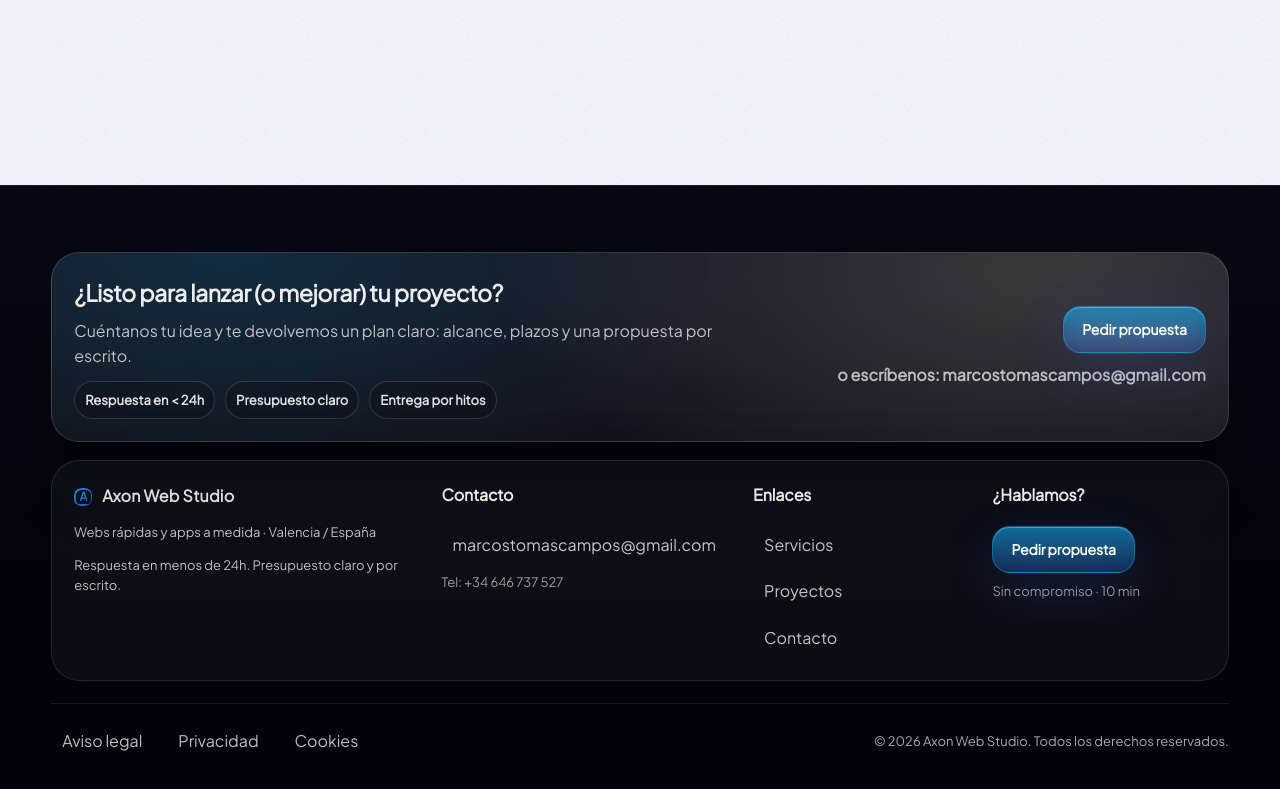
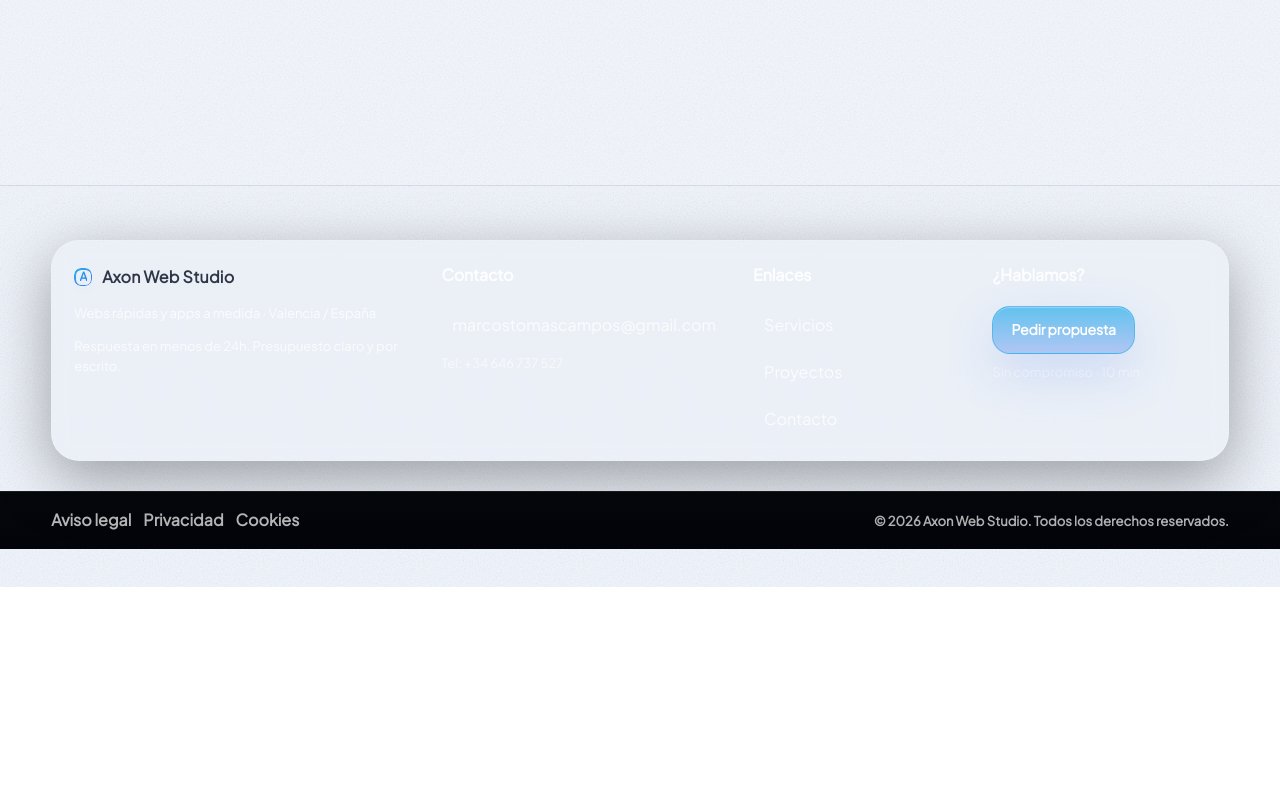
Before and after one commit to MarcosLuna23/primeraprueba, a React (Vite) app: page / in a window 1280 px wide. Shown: the part 9161-9950 px from the top of the page. After the commit the page ends 9748 px from the top, so only its background shows below. Built offline with nearby package versions, Linux system fonts and the light colour scheme.

Commit message:
Footer: switch to clean light footer + thin dark legal bar

```diff
--- a/src/App.jsx
+++ b/src/App.jsx
@@ -1077,24 +1077,6 @@ function Footer() {
   return (
     <footer className="footer">
       <div className="container">
-        <div className="footerCta">
-          <div>
-            <h2>¿Listo para lanzar (o mejorar) tu proyecto?</h2>
-            <p className="muted">
-              Cuéntanos tu idea y te devolvemos un plan claro: alcance, plazos y una propuesta por escrito.
-            </p>
-            <ul className="footerCta__trust">
-              <li><strong>Respuesta en &lt; 24h</strong></li>
-              <li><strong>Presupuesto claro</strong></li>
-              <li><strong>Entrega por hitos</strong></li>
-            </ul>
-          </div>
-          <div className="footerCta__actions">
-            <Button className="btn--primary" href="#contacto">Pedir propuesta</Button>
-            <a className="footerCta__secondary" href={`mailto:${BRAND.email}`}>o escríbenos: {BRAND.email}</a>
-          </div>
-        </div>
-
         <div className="footer__top">
           <div>
             <div className="brand brand--footer">
@@ -1128,14 +1110,16 @@ function Footer() {
             <span className="footer__meta">Sin compromiso · 10 min</span>
           </div>
         </div>
+      </div>
 
-        <div className="footer__bottom">
-          <div className="footer__legal">
-            <a className="footer__link" href="#">Aviso legal</a>
-            <a className="footer__link" href="#">Privacidad</a>
-            <a className="footer__link" href="#">Cookies</a>
+      <div className="footerBar">
+        <div className="container footerBar__inner">
+          <div className="footerBar__legal">
+            <a className="footerBar__link" href="#">Aviso legal</a>
+            <a className="footerBar__link" href="#">Privacidad</a>
+            <a className="footerBar__link" href="#">Cookies</a>
           </div>
-          <div className="footer__copy muted small">© {year} {BRAND.name}. Todos los derechos reservados.</div>
+          <div className="footerBar__copy">© {year} {BRAND.name}. Todos los derechos reservados.</div>
         </div>
       </div>
     </footer>
--- a/src/styles.css
+++ b/src/styles.css
@@ -1421,60 +1421,76 @@ input:focus, textarea:focus { border-color: rgba(14, 165, 233, 0.55); box-shadow
   position: relative;
 }
 
-/* Conversion CTA band */
-.footerCta {
+/* Footer option A: clean/light footer + thin dark bar */
+.footer {
+  padding: 54px 0 38px;
+  background: transparent;
+  border-top: 1px solid rgba(15, 23, 42, 0.10);
+  color: rgba(15, 23, 42, 0.92);
+}
+
+.footer .muted { color: rgba(15, 23, 42, 0.70); }
+.footer .small { color: rgba(15, 23, 42, 0.70); }
+
+.footer__top {
+  position: relative;
   display: grid;
-  grid-template-columns: 1.25fr 0.75fr;
-  gap: 18px;
-  align-items: center;
-  padding: 22px;
-  border-radius: 28px;
-  border: 1px solid rgba(255, 255, 255, 0.14);
-  background:
-    radial-gradient(900px 420px at 15% 0%, rgba(14, 165, 233, 0.16), transparent 60%),
-    radial-gradient(900px 420px at 85% 10%, rgba(243, 214, 198, 0.18), transparent 62%),
-    rgba(255, 255, 255, 0.06);
-  box-shadow: 0 22px 70px rgba(0, 0, 0, 0.40);
-  backdrop-filter: blur(10px);
-  margin-bottom: 18px;
-}
-.footerCta h2 {
-  margin: 0 0 8px;
-  font-size: clamp(20px, 1.8vw, 28px);
-  letter-spacing: -0.02em;
-}
-.footerCta p { margin: 0 0 12px; color: rgba(255, 255, 255, 0.72); }
-.footerCta__actions {
-  display: grid;
-  justify-items: end;
-  gap: 10px;
-}
-.footerCta__secondary {
-  color: rgba(255, 255, 255, 0.70);
+  grid-template-columns: 1.6fr 1fr 1fr 1fr;
+  gap: 26px;
+  align-items: start;
+  padding: 0;
+  border-radius: 0;
+  border: 0;
+  background: transparent;
+  box-shadow: none;
+  backdrop-filter: none;
+}
+
+.footer__label { color: rgba(15, 23, 42, 0.92); }
+.footer__meta { color: rgba(15, 23, 42, 0.58); }
+
+.footer__link {
+  display: inline-flex;
+  width: max-content;
+  padding: 4px 0;
+  border-radius: 10px;
+  border: 0;
+  color: rgba(15, 23, 42, 0.74);
+  text-decoration: none;
+  transition: transform 220ms var(--ease), color 160ms ease;
+}
+.footer__link:hover {
+  transform: translateY(-1px);
+  color: rgba(15, 23, 42, 0.92);
+  box-shadow: none;
+  background: transparent;
+}
+
+.footerBar {
+  margin-top: 30px;
+  background: linear-gradient(180deg, #05070b, #03040a);
+  border-top: 1px solid rgba(255, 255, 255, 0.10);
+  color: rgba(255, 255, 255, 0.88);
+}
+.footerBar__inner {
+  display: flex;
+  align-items: center;
+  justify-content: space-between;
+  gap: 14px;
+  flex-wrap: wrap;
+  padding: 16px 0;
+}
+.footerBar__legal { display: flex; gap: 12px; flex-wrap: wrap; }
+.footerBar__link {
+  color: rgba(255, 255, 255, 0.72);
   text-decoration: none;
   font-weight: 800;
 }
-.footerCta__secondary:hover { color: rgba(255, 255, 255, 0.92); }
-.footerCta__trust {
-  list-style: none;
-  padding: 0;
-  margin: 0;
-  display: flex;
-  flex-wrap: wrap;
-  gap: 10px;
-}
-.footerCta__trust li {
-  padding: 8px 10px;
-  border-radius: 999px;
-  border: 1px solid rgba(255, 255, 255, 0.14);
-  background: rgba(0, 0, 0, 0.18);
-  color: rgba(255, 255, 255, 0.88);
-  font-size: 13px;
-}
+.footerBar__link:hover { color: rgba(255, 255, 255, 0.92); text-decoration: underline; }
+.footerBar__copy { color: rgba(255, 255, 255, 0.70); font-size: 13px; font-weight: 800; }
 
 @media (max-width: 960px) {
-  .footerCta { grid-template-columns: 1fr; }
-  .footerCta__actions { justify-items: start; }
+  .footer__top { grid-template-columns: 1fr; }
 }
 
 .footer .muted { color: rgba(255, 255, 255, 0.72); }
```
